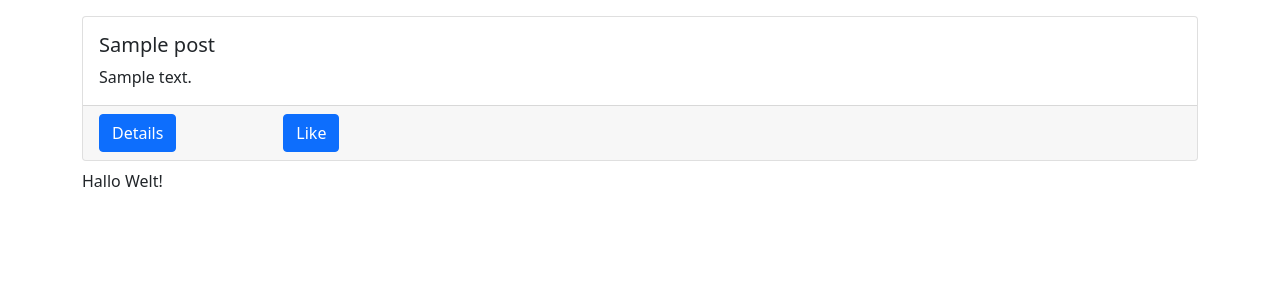
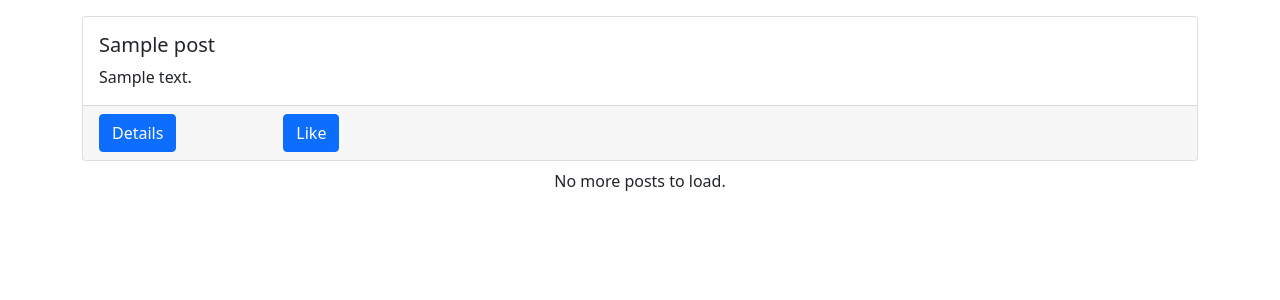
Before and after one commit to yjshu2000/netapp-a4, a Django app: page / in a window 1280 px wide. Shown: the top 300 px of the page. Run offline with Django 5.2, Linux system fonts and the light colour scheme; tables that the repository leaves empty hold one stand-in row (values such as "Sample post"); data that the repository does not hold is empty.

Commit message:
load more button (idk why vscode says there's an error!!! the code is working!! WHAT ERROR???)

```diff
--- a/posts/static/posts/main.js
+++ b/posts/static/posts/main.js
@@ -1,12 +1,14 @@
 console.log("Hello from main.js");
 
-const helloWorldBox = document.getElementById("hello-world");
+//const helloWorldBox = document.getElementById("hello-world");
 //he put helloWolrdBox :( sad
 //helloWorldBox.innerHTML = "Hello World!";
 const postsBox = document.getElementById("posts-box");
 const spinnerBox = document.getElementById("spinner-box");
+const loadBtn = document.getElementById("load-btn");
+const endBox = document.getElementById("end-box");
 
-$.ajax({
+/* $.ajax({
     type: 'GET',
     url: '/hello-world',
     success: function(response) {
@@ -16,11 +18,14 @@ $.ajax({
     error: function(xhr, status, error) {
         console.error("Error:", error);
     }
-})
+}) */
 
+let visible = 3;
+
+const getData = () => {
     $.ajax({
         type: 'GET',
-    url: '/data/',
+        url: `/data/${visible}/`,
         success: function(response) {
             console.log("Success:", response.data);
             const data = response.data;
@@ -46,11 +51,27 @@ $.ajax({
                         </div>
                     </div>
                     `
-            }, 1000);
+                });
+            }, 1000)
+            console.log(response.size);
+            if (response.size === 0 ) {
+                endBox.textContent = "No posts added yet.";
             }
-)
+            else if (response.size <= visible) {
+                loadBtn.classList.add('not-visible');
+                endBox.textContent = "No more posts to load.";
+            }
         },
         error: function(error) {
             console.error("Error:", error);
         }
     })
+}
+
+loadBtn.addEventListener('click', () => {
+    visible += 3;
+    spinnerBox.classList.remove('not-visible');
+    getData();
+});
+
+getData();
--- a/posts/templates/posts/main.html
+++ b/posts/templates/posts/main.html
@@ -16,9 +16,12 @@ posts
         {{obj.title}} - {{obj.body}} <br>
     {% endfor %}
     {% endcomment %}
+    <div id="posts-box"></div>
     <div id="spinner-box" class="text-center">
         <div class="spinner-border" role="status"></div>
     </div>
-    <div id="posts-box"></div>
-    <div id="hello-world"></div>
+
+    <div class="text-center mb-3" id="end-box">
+        <button class="btn btn-primary" id="load-btn">Load more</button>
+    </div>
 {% endblock content %}
--- a/posts/urls.py
+++ b/posts/urls.py
@@ -6,8 +6,9 @@ from .views import (
 )
 
 app_name = 'posts'
+
 urlpatterns = [
     path('', post_list_and_create, name='main_board'),
-    path('data/', load_post_data_view, name='posts_data'),
+    path('data/<int:num_posts>/', load_post_data_view, name='posts_data'),
     path('hello-world/', hello_world_view, name='hello-world'),
 ]
--- a/posts/views.py
+++ b/posts/views.py
@@ -8,7 +8,12 @@ def post_list_and_create(request):
     qs = Post.objects.all()
     return render(request, 'posts/main.html', {'qs': qs})
 
-def load_post_data_view(request):
+def load_post_data_view(request, num_posts):
+    visible = 3
+    upper = num_posts
+    lower = upper - visible
+    size = Post.objects.all().count()
+
     qs = Post.objects.all()
     data = []
     for obj in qs:
@@ -19,7 +24,7 @@ def load_post_data_view(request):
             'author': obj.author.user.username,
         }
         data.append(item)
-    return JsonResponse({"data": data})
+    return JsonResponse({"data": data[lower:upper], "size": size})
 
 def hello_world_view(request):
     return JsonResponse({"text": "Hallo Welt!"})
```
Lines whose indentation alone changed are shown as unchanged.
